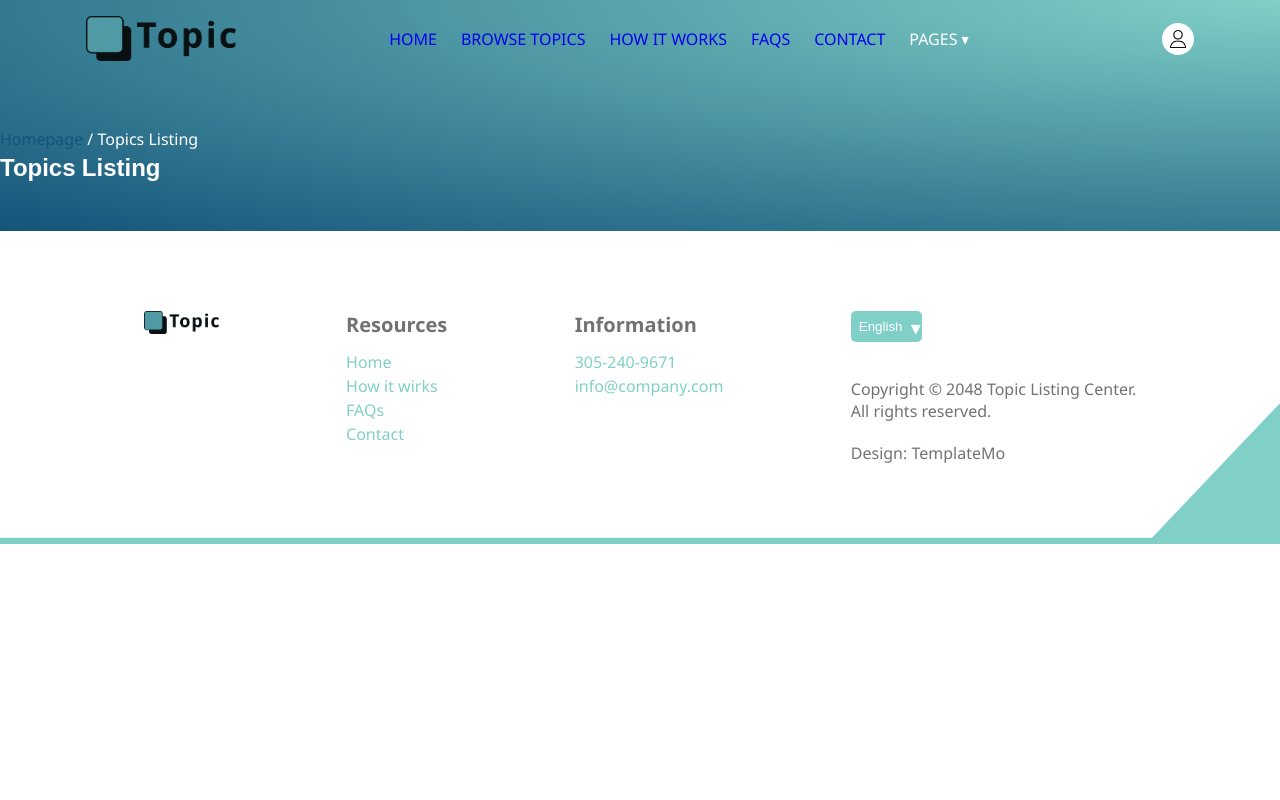
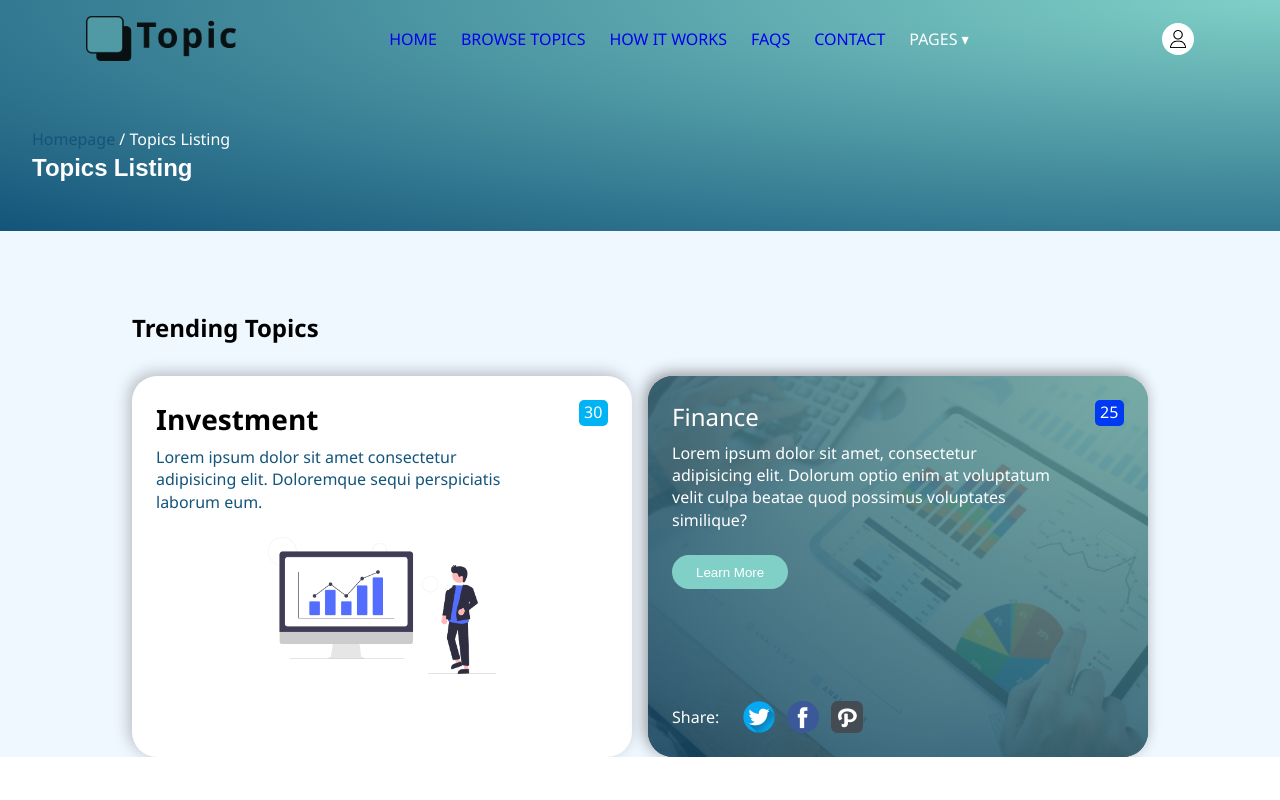
Before and after one commit to smajewski1980/dev_practice_topic, a React (Vite) app: page /topics-listing in a window 1280 px wide. Shown: the top 800 px of the page. Built offline with nearby package versions, Linux system fonts and the light colour scheme.

Commit message:
added and styled the TrendingTopics component in the Topics Listing page

```diff
--- a/src/components/ListingHero/ListingHero.module.css
+++ b/src/components/ListingHero/ListingHero.module.css
@@ -1,5 +1,6 @@
 .listingHero {
   padding-block: 8rem 3rem;
+  padding-inline-start: 2rem;
   background-image: radial-gradient(
     at top right,
     var(--secondary-color),
--- a/src/components/TopicsListing/TopicsListing.jsx
+++ b/src/components/TopicsListing/TopicsListing.jsx
@@ -1,8 +1,14 @@
 import styles from "./TopicsListing.module.css";
 import ListingHero from "../ListingHero/ListingHero";
+import TrendingTopics from "../TrendingTopics/TrendingTopics";
 
 const TopicsListing = () => {
-  return <ListingHero />;
+  return (
+    <>
+      <ListingHero />
+      <TrendingTopics />
+    </>
+  );
 };
 
 export default TopicsListing;
--- /dev/null
+++ b/src/components/TrendingTopics/TrendingTopics.jsx
@@ -0,0 +1,29 @@
+import styles from "./TrendingTopics.module.css";
+import CardInfo from "../CardInfo/CardInfo";
+import CardCTA from "../CardCTA/CardCTA";
+
+const TrendingTopics = () => {
+  const cardInfoText =
+    "Lorem ipsum dolor sit amet consectetur adipisicing elit. Doloremque sequi perspiciatis laborum eum.";
+
+  return (
+    <section className={styles.trendingTopics}>
+      <div className={styles.cardWrapper}>
+        <h2>Trending Topics</h2>
+        <CardInfo
+          title={"Investment"}
+          icon={{ color: "#00B3F4", number: "30" }}
+          text={cardInfoText}
+          img={"/images/topics/undraw_Finance_re_gnv2.png"}
+          maxWidth={"500px"}
+        />
+        <CardCTA
+          img={true}
+          icon={{ color: "#0039f4", number: "25" }}
+        />
+      </div>
+    </section>
+  );
+};
+
+export default TrendingTopics;
--- /dev/null
+++ b/src/components/TrendingTopics/TrendingTopics.module.css
@@ -0,0 +1,16 @@
+.trendingTopics {
+  background-color: var(--section-bg-color);
+
+  h2 {
+    margin-block: 5rem 1rem;
+    grid-column: 1 / 3;
+  }
+
+  .cardWrapper {
+    display: grid;
+    grid-template-columns: 1fr 1fr;
+    gap: 1rem;
+    margin-inline: auto;
+    width: fit-content;
+  }
+}
```
